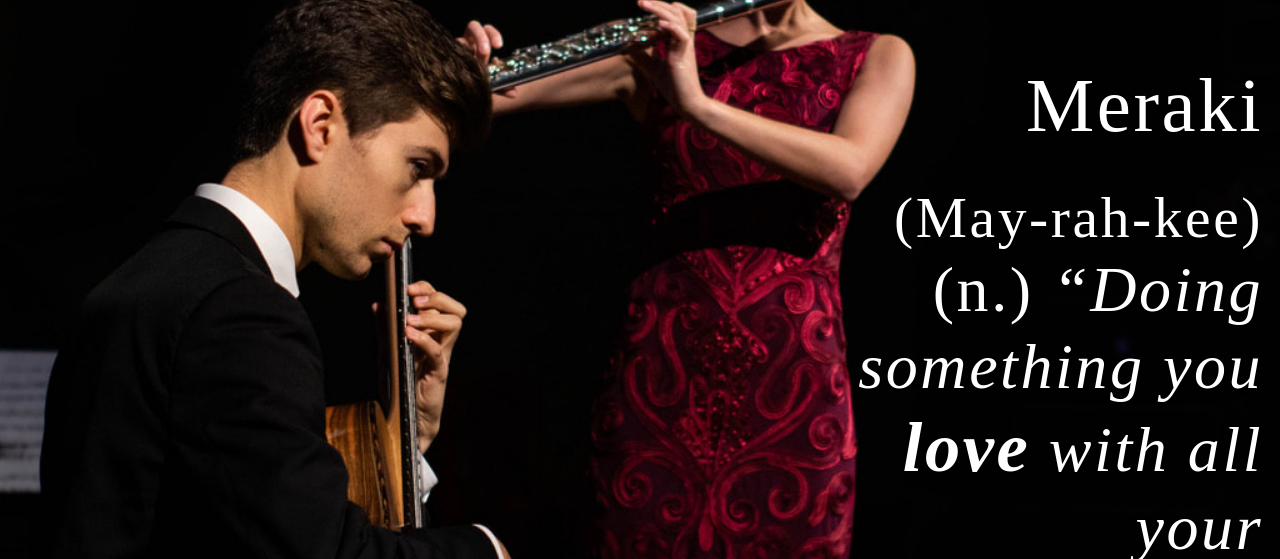
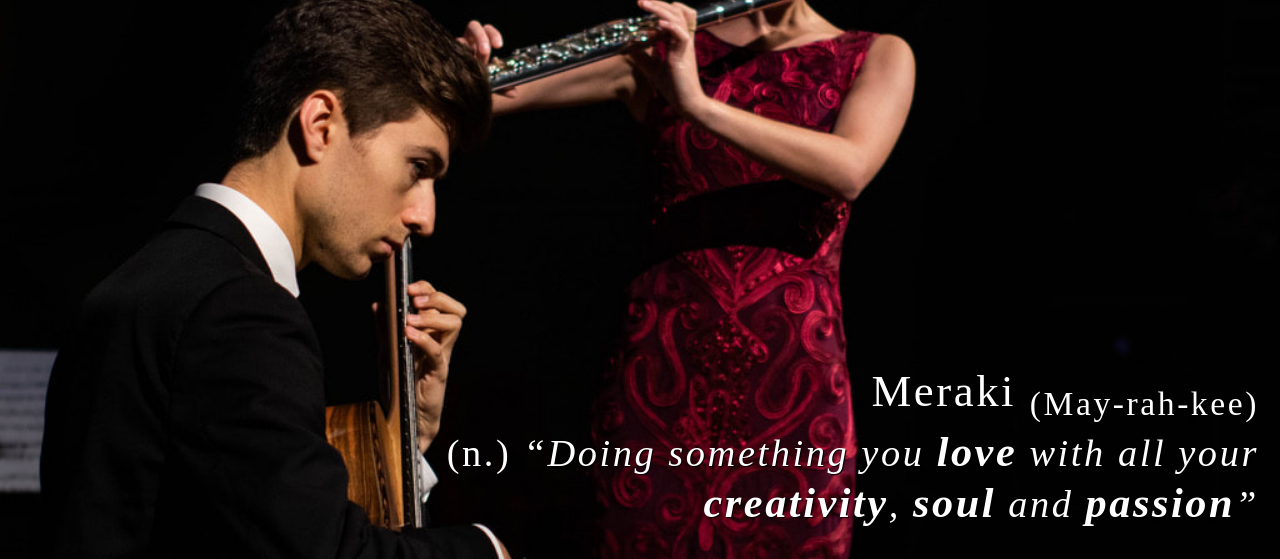
Before and after one commit to WillChadwill/mraj, a plain HTML site: page meraki.html in a window 1280 px wide. Shown: the part 462-1021 px from the top of the page. Drawn offline with nearby package versions, Linux system fonts and the light colour scheme; a web font is replaced by a local one.

Commit message:
big-img-meraki d1

```diff
--- a/meraki.html
+++ b/meraki.html
@@ -42,7 +42,7 @@
 						<a class="nav-link" href="about.html">About</a>
 					</li>
 					<li class="nav-item dropdown active">
-						<a class="nav-link" href="ensembles.html" id="navbarDropdown" role="button" data-toggle="dropdown" aria-haspopup="true" aria-expanded="false">
+						<a class="nav-link navbarDropdown" href="ensembles.html" id="navbarDropdown" role="button" data-toggle="dropdown" aria-haspopup="true" aria-expanded="false">
 							Ensembles
 						</a>
 						<div class="dropdown-menu" aria-labelledby="navbarDropdown">
--- a/style.css
+++ b/style.css
@@ -98,7 +98,6 @@ h2{
 	text-align: center;
 }*/
 
-/*button:focus, a:focus,*/
 
 a#navbarDropdown.nav-link.dropdown-toggle:active, a#navbarDropdown.nav-link.dropdown-toggle:focus, button:focus, a:focus{
 	outline: none; 5px auto #8f8f8f !important;
@@ -160,35 +159,54 @@ li{
 /*Content*/
 
 .big-img{
-	width: 100vw;
+	width: 100%;
 	padding: none;
 	margin: none;
 	background-repeat: no-repeat;
 }
 
 .big-img-meraki{
-	height: calc(100vw * 835 / 1024);
 	background-image: url(img/meraki.jpg);
 	background-size: 100vw 81.5429688vw;
 	display: flex;
 	align-items: flex-start;
 	flex-wrap: wrap;
 	justify-content: flex-end;
-	max-height: 80.5984556vw !important;
-	min-height: 56.3131313vw;
+	max-height: 81.5429688vw;
+	min-height: 50vw;
 }
 
-.meraki-definition{
-	width: 32%;
-	font-family: 'ZCOOL XiaoWei', serif;
-	font-size: 4vh;
-	color: white;
-	text-shadow: 1px 1px 1px black;
-	letter-spacing: 0.2vw;
-	text-align: right;
-	margin: 5% 1% 2% 0%;
-	align-self: flex-end;
+@media (max-width: 576px){
+	.big-img-meraki{
+		height: calc(100vh - 54px);
+	}
 }
+
+@media (min-width: 576px) and (max-height: 768px){
+	.big-img-meraki{
+		height: calc(100vh - 73px);
+	}
+}
+
+@media (min-width: 768px) and (max-height: 992px){
+	.big-img-meraki{
+		height: calc(100vh - 101px);
+	}
+}
+
+@media (min-width: 992px){
+	.big-img-meraki{
+		height: 100vh;
+	}
+}
+
+/*1200 68
+992 101
+768 73
+576 54*/
+
+
+
 
 
 .meera-maharaj-jpg{
@@ -309,6 +327,27 @@ li{
 	flex-wrap: nowrap;
 }
 
+.meraki-definition{
+	width: 65%;
+	font-family: 'ZCOOL XiaoWei', serif;
+	color: white;
+	text-shadow: 1px 1px 1px black;
+	letter-spacing: 0.2vw;
+	text-align: right;
+	margin: 5% 1% 2% 0%;
+	align-self: flex-end;
+}
+
+.meraki-definition-title{
+	flex-wrap: nowrap;
+	font-size: 3.5vw;
+	min-width: 182.83px;
+}
+
+.meraki-definition-text{
+	font-size: 3vw;
+}
+
 .meraki-title{
 	width: 100%;
 	display: flex;
@@ -325,6 +364,18 @@ li{
 	display: inline-flex;
 }
 
+/*.meraki-definition{
+	width: 32%;
+	font-family: 'ZCOOL XiaoWei', serif;
+	font-size: 4vh;
+	color: white;
+	text-shadow: 1px 1px 1px black;
+	letter-spacing: 0.2vw;
+	text-align: right;
+	margin: 5% 1% 2% 0%;
+	align-self: flex-end;
+}
+
 .meraki-definition-title{
 	flex-wrap: nowrap;
 	font-size: 6vw;
@@ -334,7 +385,7 @@ li{
 .meraki-definition-text{
 	font-size: 5vw;
 }
-
+*/
 .meraki-definition-title, .meraki-definition-text{
 	margin-right: 1%;
 }
```
